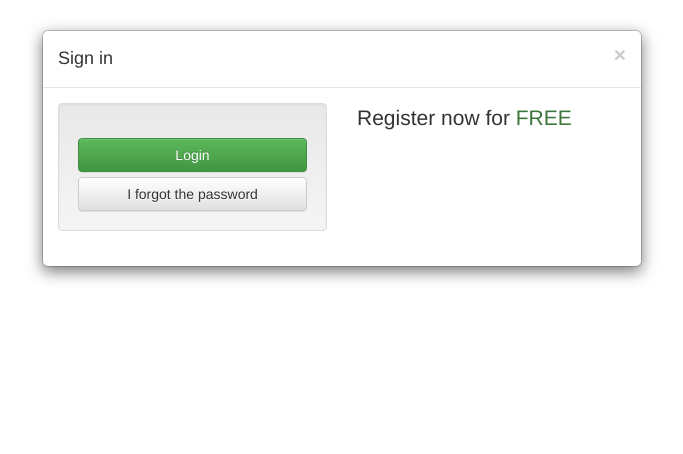
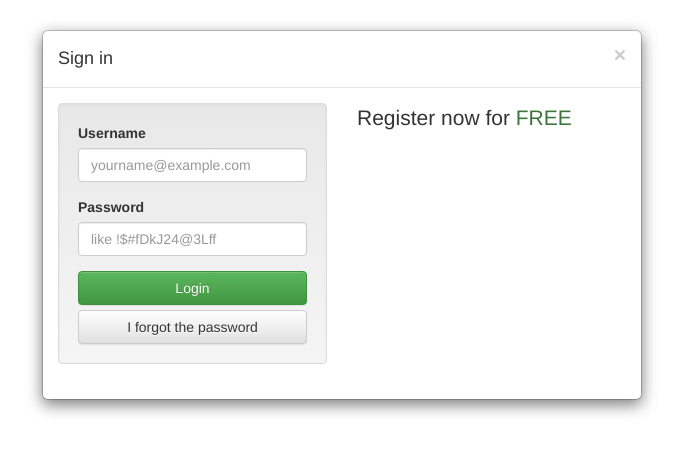
Before and after one commit to AlexKVal/bt-modal-login-form, a plain HTML site: page index.html in a window 1280 px wide. Shown: the whole page, without its empty margins (298-981 px from the left). Drawn offline with nearby package versions, Linux system fonts and the light colour scheme.

Commit message:
add fields

```diff
--- a/index.html
+++ b/index.html
@@ -29,9 +29,17 @@
             <div class="row">
               <div class="col-xs-6">
                 <div class="well">
-                  <form action="/login/" id="loginForm" method="POST" novalidate>
-                    <div class="form-group"></div>
-                    <div class="form-group"></div>
+                  <form action="/login/" id="loginForm" method="POST">
+                    <div class="form-group">
+                      <label for="username" class="control-label">Username</label>
+                      <input name="username" type="text" class="form-control" id="username"
+                        title="Enter your username" placeholder="yourname@example.com">
+                    </div>
+                    <div class="form-group">
+                      <label for="password" class="control-label">Password</label>
+                      <input name="password" type="text" class="form-control" id="password"
+                        title="Enter your password" placeholder="like !$#fDkJ24@3Lff">
+                    </div>
                     <button type="submit" class="btn btn-success btn-block">Login</button>
                     <a href="/forgot/" class="btn btn-default btn-block">I forgot the password</a>
                   </form>
```
